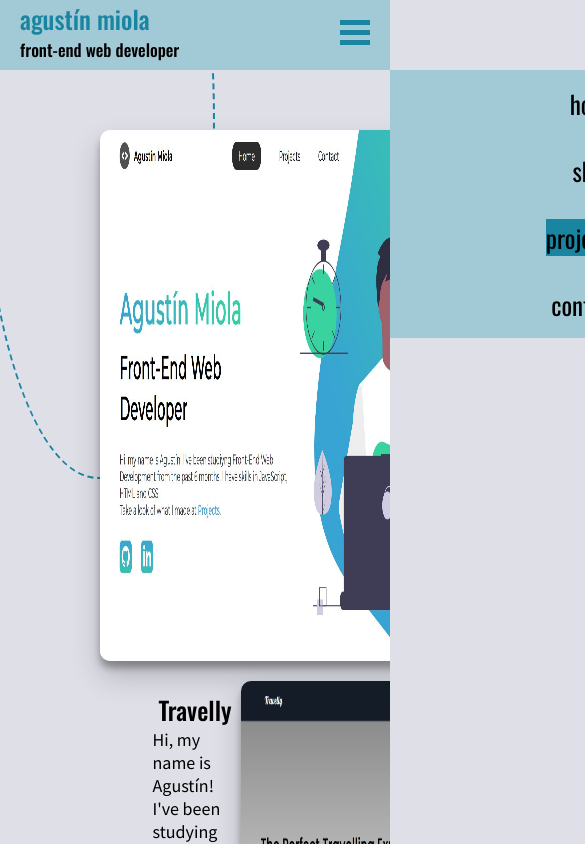
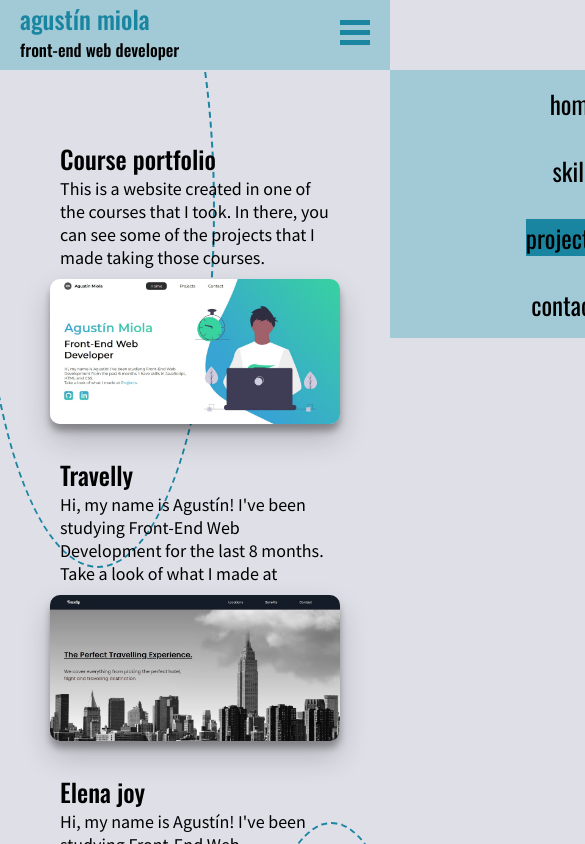
Before and after one commit to amiola/portfolio-1, a React (Vite) app: page /projects in a window 390 px wide. Shown: the top 844 px of the page, 585 px wide, since content can reach past the window. Built offline with nearby package versions, Linux system fonts and the light colour scheme.

Commit message:
projects media queries

```diff
--- a/src/index.css
+++ b/src/index.css
@@ -50,7 +50,6 @@ html {
 
 body {
   background: var(--background-color);
-  /* object-fit: cover; */
   animation: opening 1s ease-in-out;
 }
 
--- a/src/navbar/Nav.css
+++ b/src/navbar/Nav.css
@@ -80,21 +80,39 @@ nav {
   }
 }
 
+/* devices */
 @media only screen and (max-width: 420px) {
   .nav-links {
-    position: absolute;
+    position: fixed;
     top: 7rem;
-    right: 0;
+    left: 100%;
     background: var(--background-color-2);
     flex-direction: column;
     align-items: end;
     width: 60vw;
-    transform: translateX(100%);
-    transition: 0.3s ease all;
+    transition: transform 1s ease;
     padding: 0;
+    padding-right: 2rem;
   }
   .nav-links.open {
-    transform: translateX(0);
+    transform: translateX(-100%);
+  }
+  .nav-hamburguer {
+    display: flex;
+    flex-direction: column;
+    /* display: block;
+    position: relative; */
+    margin: 2rem;
+    cursor: pointer;
+  }
+  .nav-hamburguer span {
+    display: block;
+    width: 3rem;
+    height: 0.5rem;
+    background: var(--main-color);
+    margin-bottom: 5px;
+    transform-origin: 5px 0px;
+    transition: all 0.5s ease;
   }
 
   .nav-links.open span:nth-child(1) {
@@ -122,15 +140,4 @@ nav {
   .nav-contact {
     padding-right: 0rem;
   }
-  .nav-hamburguer {
-    display: flex;
-    flex-direction: column;
-    margin: 2rem;
-  }
-  .nav-hamburguer span {
-    width: 3rem;
-    height: 0.5rem;
-    background: var(--main-color);
-    margin-bottom: 5px;
-  }
 }
--- a/src/pages/Projects.jsx
+++ b/src/pages/Projects.jsx
@@ -16,10 +16,10 @@ const Projects = () => {
         return (
         <div className="project" key={p.name}>
           <div className={i%2?"project-text box-right":"project-text box-left"}>
-          <h3 className={i%2?"title-right":"title-left"}>{p.name[0].toUpperCase()+p.name.substring(1)}</h3>
-          <div className={i%2?"text-box-right":"text-box-left"}><p className={i%2?"text-right":"text-left"}>{p.text}</p></div>
+          <h3 className={i%2?"title title-right":"title title-left"}>{p.name[0].toUpperCase()+p.name.substring(1)}</h3>
+          <div className={i%2?"text-box-right":"text-box-left"}><p className={i%2?"text text-right":"text text-left"}>{p.text}</p></div>
           </div>
-          <img src={image} alt={p.name + 'image'} className='project-img'/>
+          <div className="project-img"><img src={image} alt={p.name + 'image'}/></div>
         </div>
 )})}
       </div>
--- a/src/pages/styles/Projects.css
+++ b/src/pages/styles/Projects.css
@@ -5,15 +5,6 @@ h3 {
 p {
   font-size: var(--text2);
   width: 90%;
-}
-.project-img {
-  width: 40rem;
-  cursor: pointer;
-  border-radius: 1rem;
-  box-shadow: 0px 7px 7px rgba(0, 0, 0, 0.3), 0px 15px 30px rgba(0, 0, 0, 0.2);
-}
-.project-img:hover {
-  transform: scale(1.03) translateY(-0.1rem);
 }
 
 .projects-container {
@@ -44,9 +35,11 @@ p {
 }
 .project {
   display: flex;
+  flex-wrap: wrap;
   margin: 1rem 10rem;
 }
 .project-text {
+  flex: 2 1 40rem;
   margin: 1rem;
 }
 
@@ -62,11 +55,22 @@ p {
   justify-content: end;
 }
 
-.text-right {
-  width: 65%;
+.text {
+  width: 80%;
 }
-.text-left {
-  width: 65%;
+
+.project-img {
+  flex: 1 1 30rem;
+}
+
+.project-img img {
+  max-width: 100%;
+  cursor: pointer;
+  border-radius: 1rem;
+  box-shadow: 0px 7px 7px rgba(0, 0, 0, 0.3), 0px 15px 30px rgba(0, 0, 0, 0.2);
+}
+.project-img:hover {
+  transform: scale(1.03) translateY(-0.1rem);
 }
 
 .circles {
@@ -101,3 +105,42 @@ p {
     opacity: 1;
   }
 }
+
+@media only screen and (max-width: 920px) {
+  .box-left {
+    order: 0;
+  }
+  .title-right {
+    text-align: left;
+  }
+
+  .text-box-right {
+    display: flex;
+    justify-content: start;
+  }
+  .text {
+    width: 100%;
+  }
+  .projects-title2 {
+    width: 50%;
+  }
+}
+
+@media only screen and (max-width: 600px) {
+  .project {
+    margin: 1rem 5rem;
+  }
+  .projects-title2 {
+    width: 75%;
+  }
+}
+
+@media only screen and (max-width: 420px) {
+  /* .project {
+    margin: 1rem 3rem;
+  } */
+  .title,
+  .text {
+    margin: 0;
+  }
+}
--- a/src/pages/styles/Skills.css
+++ b/src/pages/styles/Skills.css
@@ -282,7 +282,7 @@ p {
   }
   .whole-skills-container {
     width: 100vw;
-    overflow: visible;
+    height: auto;
   }
   .skills-container {
     display: flex;
@@ -298,6 +298,10 @@ p {
     writing-mode: horizontal-tb;
   }
 
+  .line {
+    height: 2rem;
+    width: 100%;
+  }
   .line1 {
     display: block;
   }
@@ -369,6 +373,8 @@ p {
   .other-skills {
     order: 10;
     border-bottom: 1px dashed black;
+    display: block;
+    margin-bottom: 2rem;
   }
 
   .image {
```
